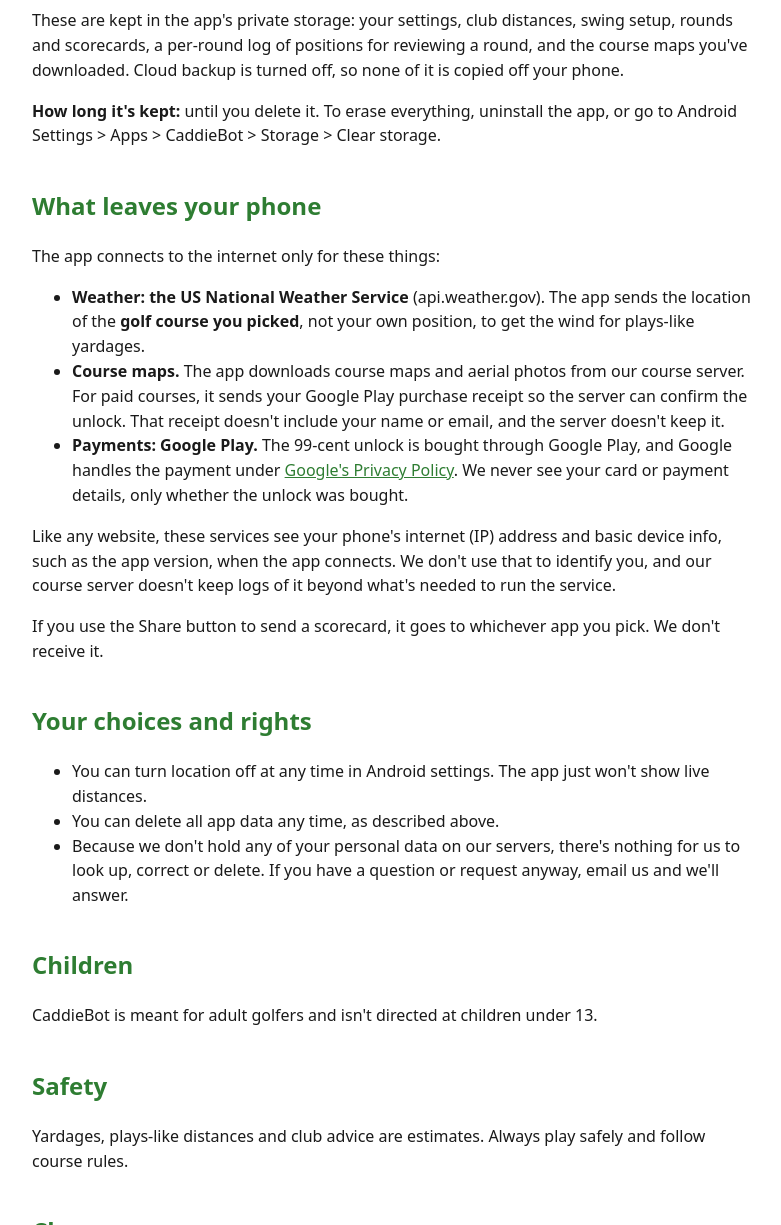
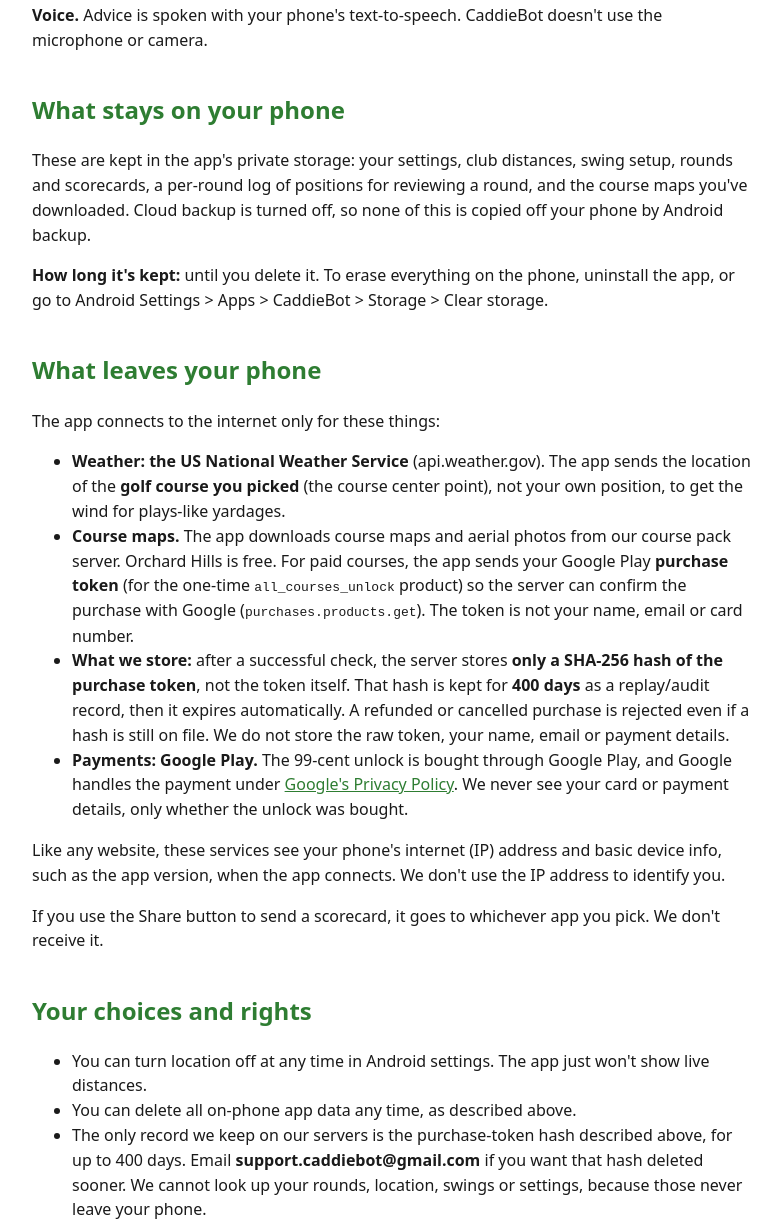
Before and after one commit to lionelnggrok-netizen/caddiebot-site, a plain HTML site: page privacy/index.html in a window 1280 px wide. Shown: the part 745-1970 px from the top of the page, without its empty margins (248-1029 px from the left). Drawn offline with Linux system fonts and the light colour scheme.

Commit message:
Privacy policy: NWS wind course center, 400-day purchase-token hash, deletion by email

```diff
--- a/privacy/index.html
+++ b/privacy/index.html
@@ -1,33 +1,35 @@
 <!doctype html><html lang="en"><head><meta charset="utf-8"><meta name="viewport" content="width=device-width,initial-scale=1"><title>CaddieBot Privacy Policy</title>
 <style>body{font-family:system-ui,-apple-system,sans-serif;max-width:720px;margin:0 auto;padding:20px;line-height:1.55;color:#1a1a1a}h1{color:#1b5e20}h2{margin-top:1.6em;color:#2e7d32}a{color:#2e7d32}</style></head><body>
 <h1>CaddieBot Privacy Policy</h1>
-<p><strong>Last updated:</strong> November 18, 2026
-<strong>App:</strong> CaddieBot (com.caddiebot.app) on Google Play
-<strong>Developer:</strong> Lionel Ng
+<p><strong>Last updated:</strong> November 20, 2026<br>
+<strong>App:</strong> CaddieBot (com.caddiebot.app) version 8.7.75 on Google Play<br>
+<strong>Developer:</strong> Lionel Ng<br>
 <strong>Contact:</strong> support.caddiebot@gmail.com</p>
 <h2>The short version</h2>
-<p>CaddieBot is a golf GPS and caddie app. It uses your phone's location to show where you are on the hole and how far it is to the green and hazards. <strong>Your location stays on your phone.</strong> There are no accounts, no ads, no analytics and no tracking, and we don't sell or share your data.</p>
+<p>CaddieBot is a golf GPS and caddie app. It uses your phone's location to show where you are on the hole and how far it is to the green and hazards. <strong>Your location stays on your phone.</strong> There are no accounts, no ads, no analytics and no tracking, and we don't sell your data.</p>
+<p>If you buy the optional $0.99 course unlock, the app sends your Google Play purchase token to our course pack server so the purchase can be checked with Google. We store only a hash of that token, for 400 days.</p>
 <h2>What the app uses, and why</h2>
 <p><strong>Location (precise GPS).</strong> This shows which hole you're on, your distances to the green and hazards, and moves you to the next hole. It's used only while the app is open or a round is running; a notification shows while a round is active. CaddieBot never asks for background ("all the time") location, and your position is never sent to us or anyone else.</p>
 <p><strong>Motion sensors.</strong> These detect swings and putts so strokes can be counted. They're processed only on your phone.</p>
 <p><strong>Voice.</strong> Advice is spoken with your phone's text-to-speech. CaddieBot doesn't use the microphone or camera.</p>
 <h2>What stays on your phone</h2>
-<p>These are kept in the app's private storage: your settings, club distances, swing setup, rounds and scorecards, a per-round log of positions for reviewing a round, and the course maps you've downloaded. Cloud backup is turned off, so none of it is copied off your phone.</p>
-<p><strong>How long it's kept:</strong> until you delete it. To erase everything, uninstall the app, or go to Android Settings &gt; Apps &gt; CaddieBot &gt; Storage &gt; Clear storage.</p>
+<p>These are kept in the app's private storage: your settings, club distances, swing setup, rounds and scorecards, a per-round log of positions for reviewing a round, and the course maps you've downloaded. Cloud backup is turned off, so none of this is copied off your phone by Android backup.</p>
+<p><strong>How long it's kept:</strong> until you delete it. To erase everything on the phone, uninstall the app, or go to Android Settings &gt; Apps &gt; CaddieBot &gt; Storage &gt; Clear storage.</p>
 <h2>What leaves your phone</h2>
 <p>The app connects to the internet only for these things:</p>
 <ul>
-<li><strong>Weather: the US National Weather Service</strong> (api.weather.gov). The app sends the location of the <strong>golf course you picked</strong>, not your own position, to get the wind for plays-like yardages.</li>
-<li><strong>Course maps.</strong> The app downloads course maps and aerial photos from our course server. For paid courses, it sends your Google Play purchase receipt so the server can confirm the unlock. That receipt doesn't include your name or email, and the server doesn't keep it.</li>
+<li><strong>Weather: the US National Weather Service</strong> (api.weather.gov). The app sends the location of the <strong>golf course you picked</strong> (the course center point), not your own position, to get the wind for plays-like yardages.</li>
+<li><strong>Course maps.</strong> The app downloads course maps and aerial photos from our course pack server. Orchard Hills is free. For paid courses, the app sends your Google Play <strong>purchase token</strong> (for the one-time <code>all_courses_unlock</code> product) so the server can confirm the purchase with Google (<code>purchases.products.get</code>). The token is not your name, email or card number.</li>
+<li><strong>What we store:</strong> after a successful check, the server stores <strong>only a SHA-256 hash of the purchase token</strong>, not the token itself. That hash is kept for <strong>400 days</strong> as a replay/audit record, then it expires automatically. A refunded or cancelled purchase is rejected even if a hash is still on file. We do not store the raw token, your name, email or payment details.</li>
 <li><strong>Payments: Google Play.</strong> The 99-cent unlock is bought through Google Play, and Google handles the payment under <a href="https://policies.google.com/privacy">Google's Privacy Policy</a>. We never see your card or payment details, only whether the unlock was bought.</li>
 </ul>
-<p>Like any website, these services see your phone's internet (IP) address and basic device info, such as the app version, when the app connects. We don't use that to identify you, and our course server doesn't keep logs of it beyond what's needed to run the service.</p>
+<p>Like any website, these services see your phone's internet (IP) address and basic device info, such as the app version, when the app connects. We don't use the IP address to identify you.</p>
 <p>If you use the Share button to send a scorecard, it goes to whichever app you pick. We don't receive it.</p>
 <h2>Your choices and rights</h2>
 <ul>
 <li>You can turn location off at any time in Android settings. The app just won't show live distances.</li>
-<li>You can delete all app data any time, as described above.</li>
-<li>Because we don't hold any of your personal data on our servers, there's nothing for us to look up, correct or delete. If you have a question or request anyway, email us and we'll answer.</li>
+<li>You can delete all on-phone app data any time, as described above.</li>
+<li>The only record we keep on our servers is the purchase-token hash described above, for up to 400 days. Email <strong>support.caddiebot@gmail.com</strong> if you want that hash deleted sooner. We cannot look up your rounds, location, swings or settings, because those never leave your phone.</li>
 </ul>
 <h2>Children</h2>
 <p>CaddieBot is meant for adult golfers and isn't directed at children under 13.</p>
```
